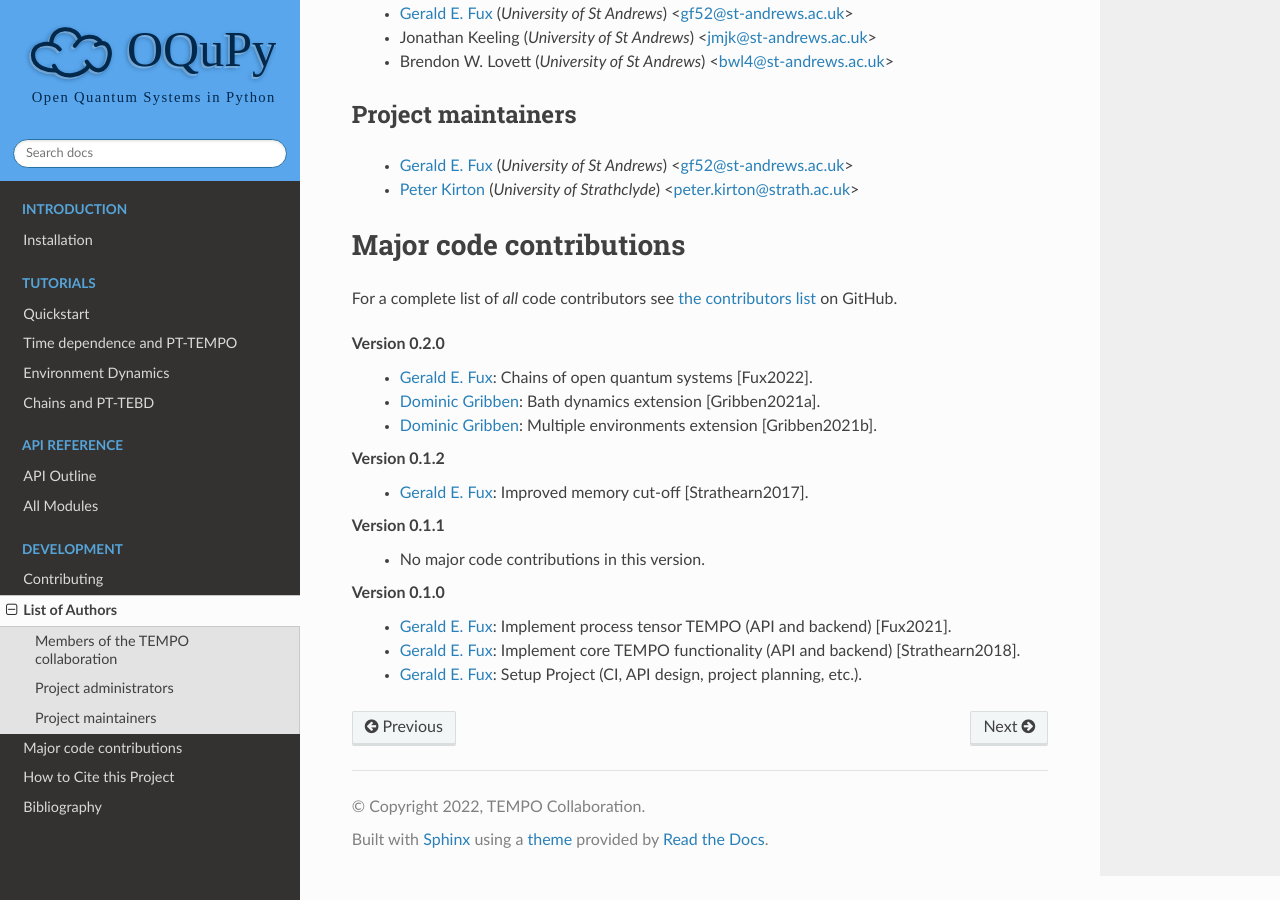
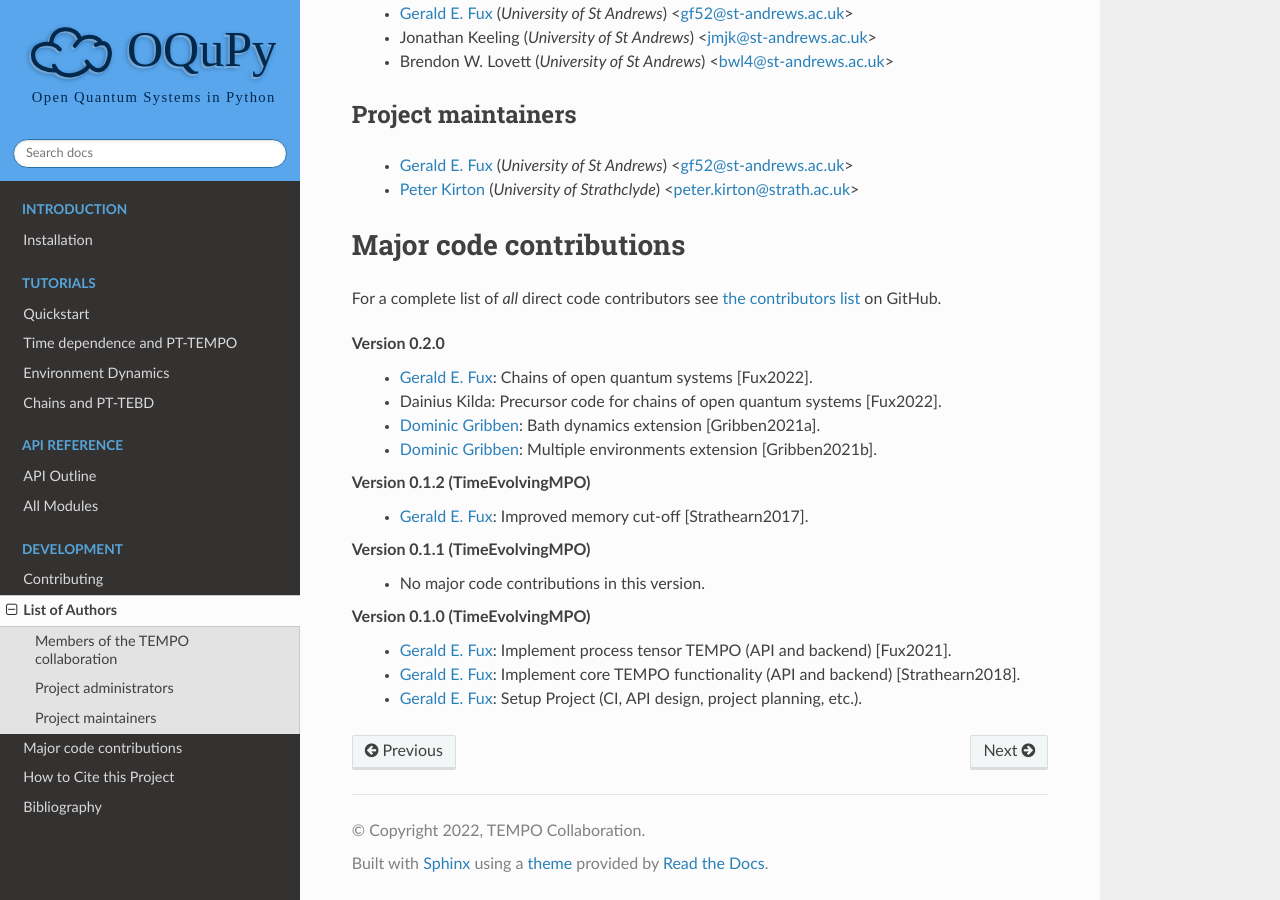
Before and after one commit to tempoCollaboration/OQuPy, a Sphinx documentation site: the page built from docs/pages/authors.rst, in a window 1280 px wide and 900 px high, scrolled down 558 px. Built offline with Sphinx 7.4.7 and the Read the Docs theme 2.0.0, drawn with Linux system fonts in a browser that asks for light colours.

Commit message:
Update authors list

```diff
--- a/docs/pages/authors.rst
+++ b/docs/pages/authors.rst
@@ -36,22 +36,23 @@ Project maintainers
 Major code contributions
 ========================
 
-For a complete list of *all* code contributors see
+For a complete list of *all* direct code contributors see
 `the contributors list <https://github.com/tempoCollaboration/TimeEvolvingMPO/graphs/contributors>`_
 on GitHub.
 
 **Version 0.2.0**
   - `Gerald E. Fux <https://github.com/gefux>`_: Chains of open quantum systems [Fux2022].
+  - Dainius Kilda: Precursor code for chains of open quantum systems [Fux2022].
   - `Dominic Gribben <https://github.com/djgribben>`_: Bath dynamics extension [Gribben2021a].
   - `Dominic Gribben <https://github.com/djgribben>`_: Multiple environments extension [Gribben2021b].
 
-**Version 0.1.2**
+**Version 0.1.2 (TimeEvolvingMPO)**
   - `Gerald E. Fux <https://github.com/gefux>`_: Improved memory cut-off [Strathearn2017].
 
-**Version 0.1.1**
+**Version 0.1.1 (TimeEvolvingMPO)**
   - No major code contributions in this version.
 
-**Version 0.1.0**
+**Version 0.1.0 (TimeEvolvingMPO)**
   - `Gerald E. Fux <https://github.com/gefux>`_: Implement process tensor TEMPO (API and backend) [Fux2021].
   - `Gerald E. Fux <https://github.com/gefux>`_: Implement core TEMPO functionality (API and backend) [Strathearn2018].
   - `Gerald E. Fux <https://github.com/gefux>`_: Setup Project (CI, API design, project planning, etc.).
```
Also changed, not shown: AUTHORS.md (+5 -4 lines).
